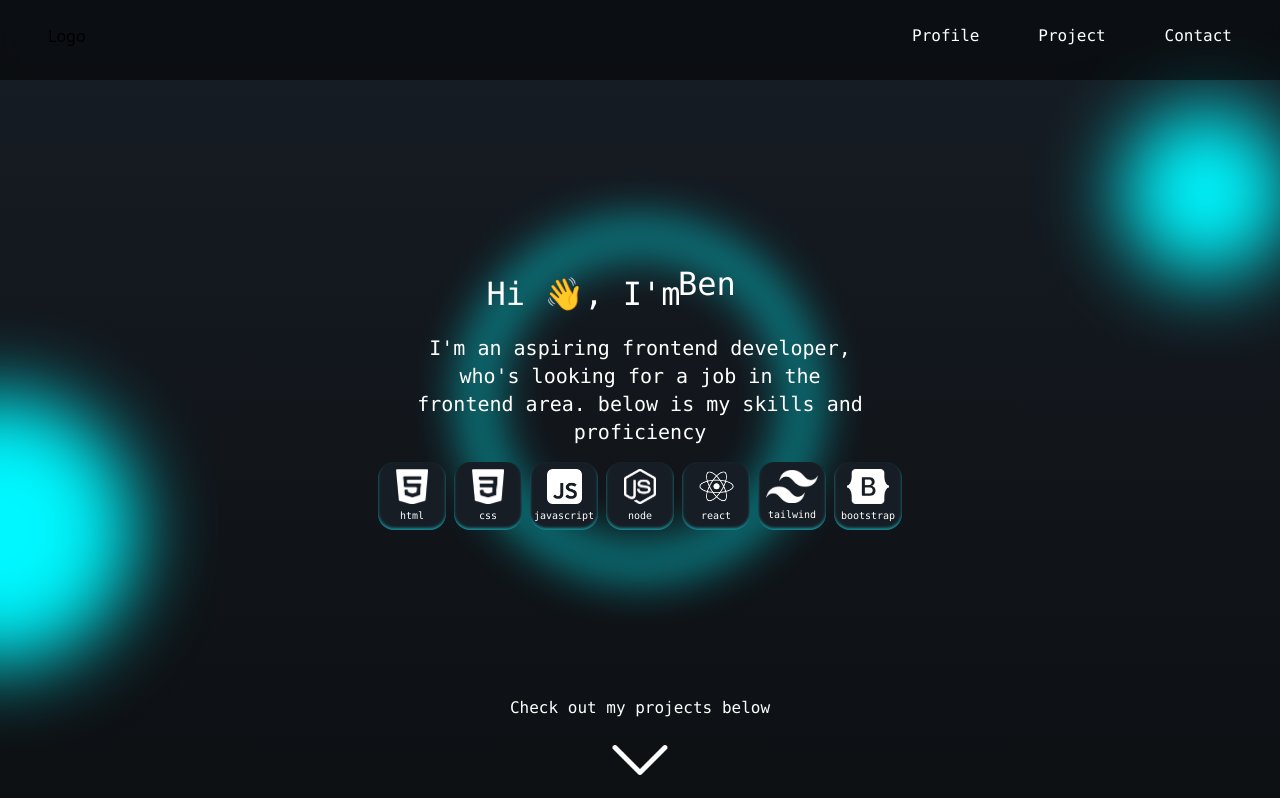
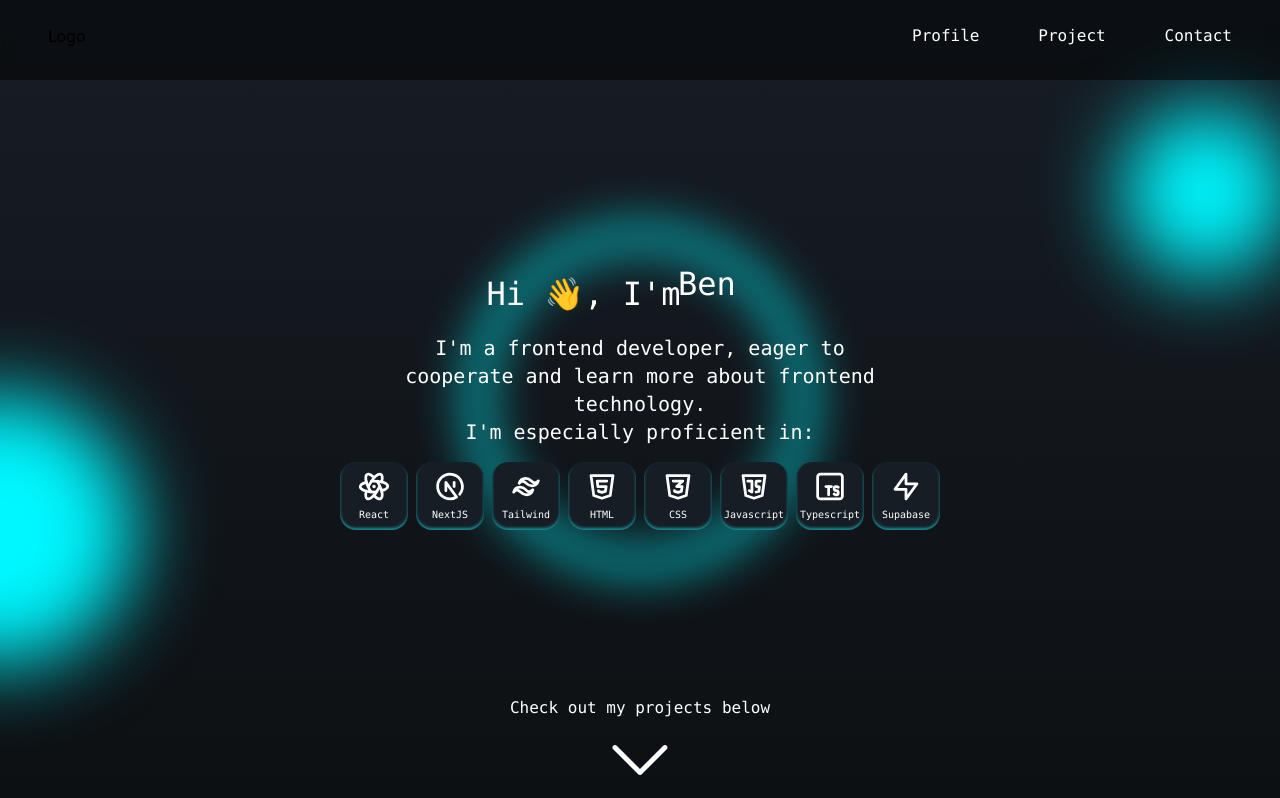
Before and after one commit to benedictadrianr/Portfolio_Main, a React (Vite) app: page / in a window 1280 px wide. Shown: the top 798 px of the page. Built offline with nearby package versions, Linux system fonts and the light colour scheme.

Commit message:
update skill

```diff
--- a/package.json
+++ b/package.json
@@ -12,7 +12,8 @@
   "dependencies": {
     "@supabase/supabase-js": "^2.44.3",
     "react": "^18.3.1",
-    "react-dom": "^18.3.1"
+    "react-dom": "^18.3.1",
+    "react-icons": "^5.2.1"
   },
   "devDependencies": {
     "@types/react": "^18.3.3",
--- a/src/components/Profile.tsx
+++ b/src/components/Profile.tsx
@@ -1,54 +1,64 @@
-import html from "../img/html.png";
-import css from "../img/css.png";
-import javascript from "../img/javascript.png";
-import node from "../img/node.png";
-import react from "../img/react.png";
-import tailwind from "../img/tailwind.png";
-import bootstrap from "../img/bootstrap.png";
 import downArrow from "../img/down-arrow.png";
+
+import {
+  TbBrandReactNative as ReactIcon,
+  TbBrandTailwind as TailwindIcon,
+  TbBrandHtml5 as HTMLIcon,
+  TbBrandCss3 as CSSIcon,
+  TbBrandJavascript as JavascriptIcon,
+  TbBrandTypescript as TypescriptIcon,
+  TbBrandSupabase as SupabaseIcon,
+  TbBrandNextjs as NextIcon,
+} from "react-icons/tb";
 
 const list = [
   {
     id: 1,
-    name: "html",
-    href: html,
+    name: "React",
+    icon: <ReactIcon size={"max"} />,
+    alt: "react",
+  },
+  {
+    id: 2,
+    name: "NextJS",
+    icon: <NextIcon size={"max"} />,
+    alt: "nextjs",
+  },
+  {
+    id: 2,
+    name: "Tailwind",
+    icon: <TailwindIcon size={"max"} />,
+    alt: "tailwind",
+  },
+  {
+    id: 3,
+    name: "HTML",
+    icon: <HTMLIcon size={"max"} />,
     alt: "html",
   },
   {
-    id: 2,
-    name: "css",
-    href: css,
+    id: 4,
+    name: "CSS",
+    icon: <CSSIcon size={"max"} />,
     alt: "css",
   },
   {
-    id: 3,
-    name: "javascript",
-    href: javascript,
+    id: 5,
+    name: "Javascript",
+    icon: <JavascriptIcon size={"max"} />,
     alt: "javascript",
   },
   {
-    id: 4,
-    name: "node",
-    href: node,
-    alt: "node",
-  },
-  {
-    id: 5,
-    name: "react",
-    href: react,
-    alt: "react",
-  },
-  {
     id: 6,
-    name: "tailwind",
-    href: tailwind,
-    alt: "tailwind",
+    name: "Typescript",
+    icon: <TypescriptIcon size={"max"} />,
+    alt: "typescript",
   },
   {
     id: 7,
-    name: "bootstrap",
-    href: bootstrap,
-    alt: "bootstrap",
+    name: "Supabase",
+    icon: <SupabaseIcon size={"max"} />,
+    alt: "supabase",
   },
 ];
 
@@ -71,9 +81,9 @@ export default function Profile() {
             </h1>
           </div>
         </div>
-        <p className="max-w-[448px] text-xl text-white font-mono text-center">
-          I&apos;m an aspiring frontend developer, who&apos;s looking for a job
-          in the frontend area. below is my skills and proficiency <br />
+        <p className="max-w-[484px] text-xl text-white font-mono text-center">
+          I&apos;m a frontend developer, eager to cooperate and learn more about
+          frontend technology. <br /> I&apos;m especially proficient in:
         </p>
         <div className="flex justify-centern items-center">
           <ul className="flex gap-2 flex-wrap justify-center">
@@ -83,7 +93,7 @@ export default function Profile() {
                   className="w-[68px] h-[68px] text-white text-[10px] rounded-[16px] bg-[#171D25] p-2 flex items-center justify-center font-mono flex-col gap-1"
                   style={{ boxShadow: "inset 0 -2px 3px 0 #178F98" }}
                   key={skill.id}>
-                  <img className="h-[35px]" src={skill.href} alt={skill.alt} />
+                  {skill.icon}
                   <p>{skill.name}</p>
                 </li>
               );
```
Also changed, not shown: 1 other file (tests, documents, lock files or other folders).
